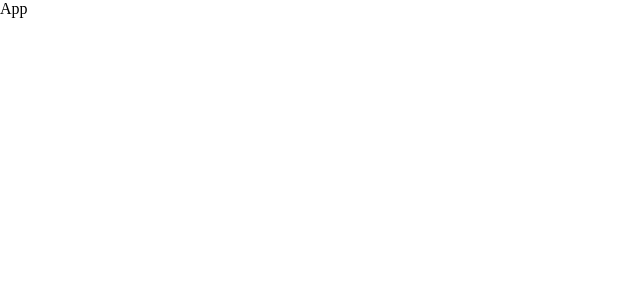
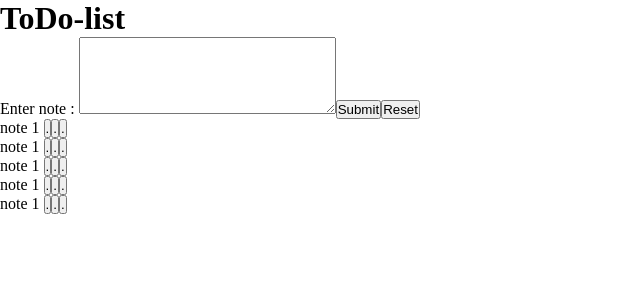
Before and after one commit to Ashkantvn/todo-list, a React (Create React App) app: page / in a window 1280 px wide. Shown: the top 300 px of the page, without its empty margins (0-640 px from the left). Built offline with nearby package versions, Linux system fonts and the light colour scheme; the HTML template or start-up script is replaced by a standard one.

Commit message:
Initial html

```diff
--- a/src/App.tsx
+++ b/src/App.tsx
@@ -1,8 +1,9 @@
+import Home from "./components/Home/Home";
 
 const App = ()=>{
   return(
     <>
-      App
+      <Home/>
     </>
   )
 }
--- /dev/null
+++ b/src/components/Home/Home.tsx
@@ -0,0 +1,21 @@
+import Input from "../../parts/input/input";
+import Item from "../../parts/item/item";
+
+const Home = () => {
+  return (
+    <>
+      <header>
+        <Input/>
+      </header>
+      <div className="list">
+        <Item />
+        <Item />
+        <Item />
+        <Item />
+        <Item />
+      </div>
+    </>
+  );
+};
+
+export default Home;
--- /dev/null
+++ b/src/parts/input/input.tsx
@@ -0,0 +1,16 @@
+const Input = () => {
+  return (
+    <>
+      <form>
+        <h1>ToDo-list</h1>
+        <label>
+          Enter note : <textarea name="" id="" cols={30} rows={5}></textarea>
+        </label>
+        <button type="submit">Submit</button>
+        <button type="reset">Reset</button>
+      </form>
+    </>
+  );
+};
+
+export default Input;
--- /dev/null
+++ b/src/parts/item/item.tsx
@@ -0,0 +1,13 @@
+const Item = () => {
+  return (
+    <>
+      <div className="item">
+        note 1 <button>.</button>
+        <button>.</button>
+        <button>.</button>
+      </div>
+    </>
+  );
+};
+
+export default Item;
```
